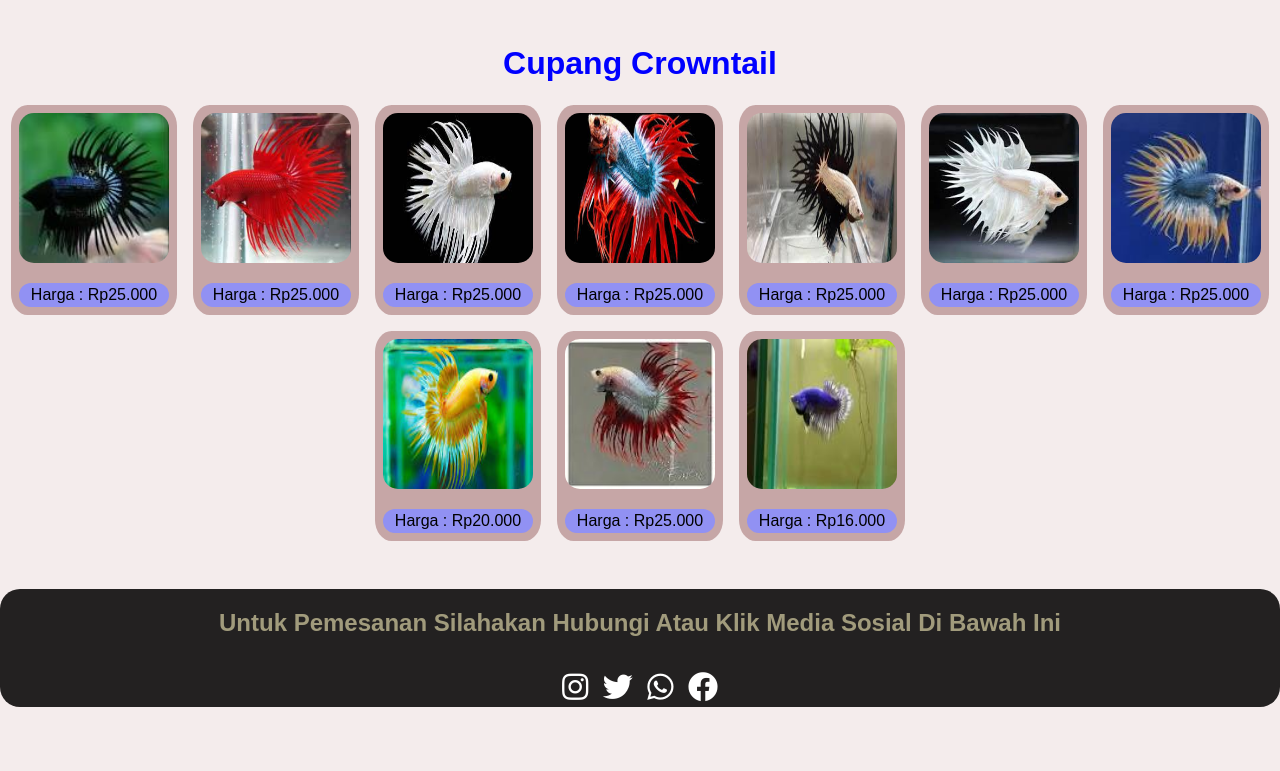
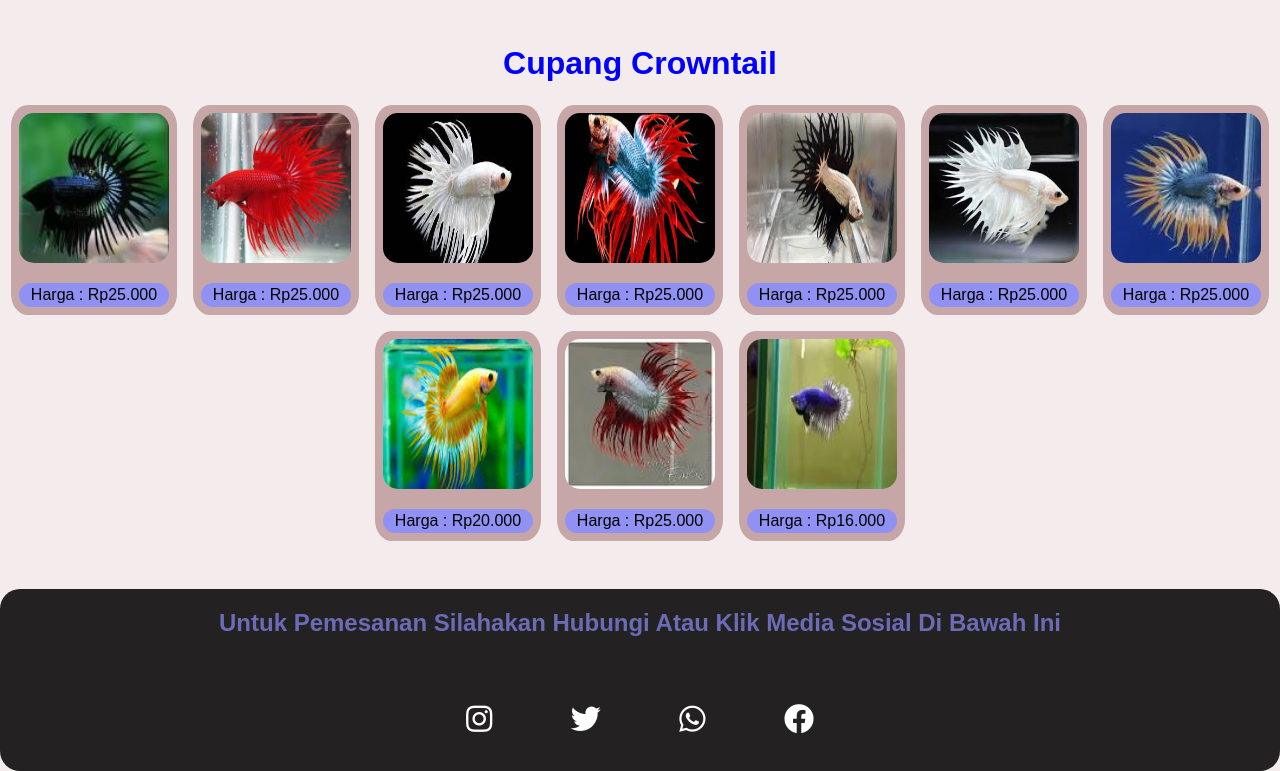
Before and after one commit to IGNASIUSPRESDA/cupangku, a website: page index.html in a window 1280 px wide. Shown: the part 1946-2717 px from the top of the page. Before the commit the page ends 2653 px from the top, so only its background shows below. Drawn offline with Linux system fonts and the light colour scheme.

Commit message:
Update style.css

```diff
--- a/style.css
+++ b/style.css
@@ -151,7 +151,7 @@ footer {
 }
 
 footer h2 {
-    color: rgb(161, 155, 124);
+    color: rgb(107, 107, 182);
     margin-bottom: 30px;
 }
 
@@ -184,13 +184,14 @@ footer input:hover[type='submit'] {
 }
 
 .social-media {
-    margin: 20px auto;
+    margin: 50px;
 }
 
 .footer-social-media i {
     padding: 5px;
     font-size: 30px;
     color: #fff;
+    margin: 2rem;
 
 }
 
```
